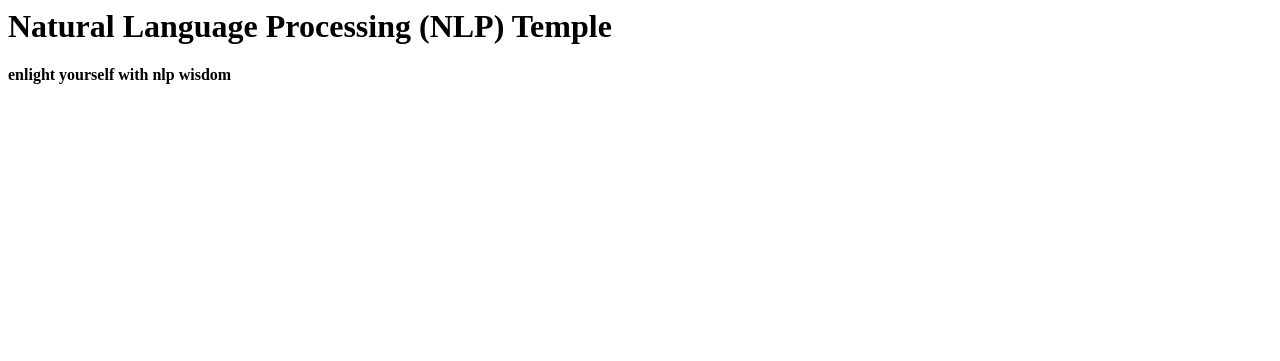
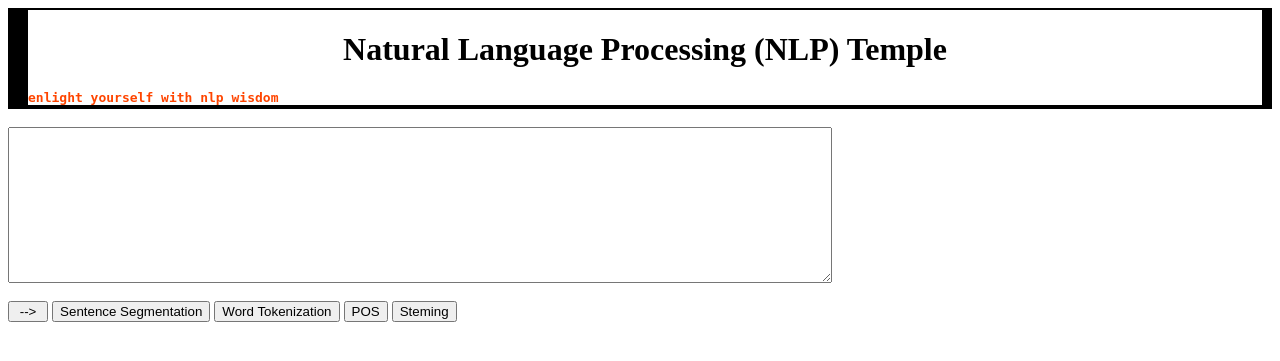
Before and after one commit to sbaviskar/NLP_Temple_Django, a Django app: template templates/home.html in a window 1280 px wide. Shown: the top 361 px of the page. Run offline with Django 3.2, Linux system fonts and the light colour scheme; the template is opened without the code that fills it, so the values that code supplies are empty.

Commit message:
Html templates added

```diff
--- a/NLP_Temple/urls.py
+++ b/NLP_Temple/urls.py
@@ -13,6 +13,7 @@ Including another URLconf
     1. Import the include() function: from django.urls import include, path
     2. Add a URL to urlpatterns:  path('blog/', include('blog.urls'))
 """
+from os import name
 from django.contrib import admin
 from django.urls import path
 from . import views
@@ -20,4 +21,7 @@ from . import views
 urlpatterns = [
     path('admin/', admin.site.urls),
     path('', views.home),
+    path('sentSegment/', views.sentSegment , name="SentenceSegmentation"),
+    path('wordTokens/', views.wordTokenization , name="wordTokenization"), # posTag
+    path('pos/', views.posTag , name="posTaging"),
 ]
--- a/templates/home.html
+++ b/templates/home.html
@@ -1,2 +1,20 @@
-<h1>Natural Language Processing (NLP) Temple</h1>
-<b>enlight yourself with nlp wisdom</b>
+
+
+<header  style = " border-style: solid; border-width: 2px 10px 4px 20px;">
+    <h1 align = center>Natural Language Processing (NLP) Temple</h1>
+    <b><code style="color: orangered;">enlight yourself with nlp wisdom</code></b>
+</header>
+<br/>
+<div>
+    <form action="{% url 'SentenceSegmentation' %}">
+        <textarea name="allRawText" id="" cols="100" rows="10"></textarea>
+        <br /><br/>
+         <input type="submit" value=" --> "/>
+        <button type="submit" formaction="{% url 'SentenceSegmentation' %}">Sentence Segmentation</button>
+        <button type="submit" formaction="{% url 'wordTokenization' %} ">Word Tokenization </button>
+        <button type="submit" formaction="{% url 'posTaging' %}"> POS  </button>
+        <button type="submit" formaction=" ">Steming</button>
+    </form>
+</div>
+
+{{ word_token }}
--- /dev/null
+++ b/templates/posTaging.html
@@ -0,0 +1 @@
+<h1>Step 3:POS Taging </h1> <i>Predicting Parts of Speech for Each Token</i>
--- /dev/null
+++ b/templates/wordTokenization.html
@@ -0,0 +1 @@
+<h1>Step 2: Word Tokenization</h1>
```
Also changed, not shown: NLP_Temple/views.py (+21 -1 lines), templates/sentSegmentation.html (added, +8 -0 lines).
